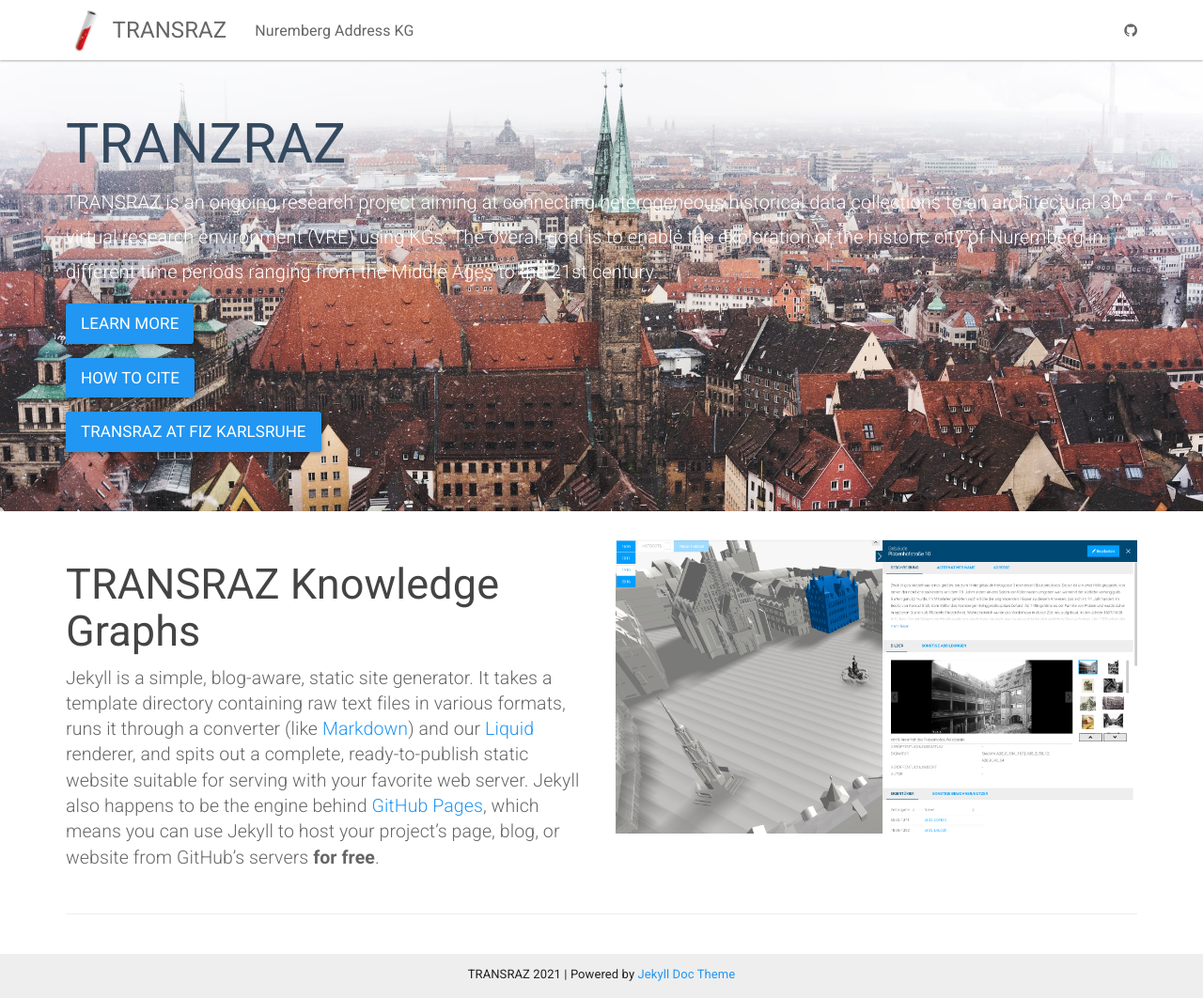
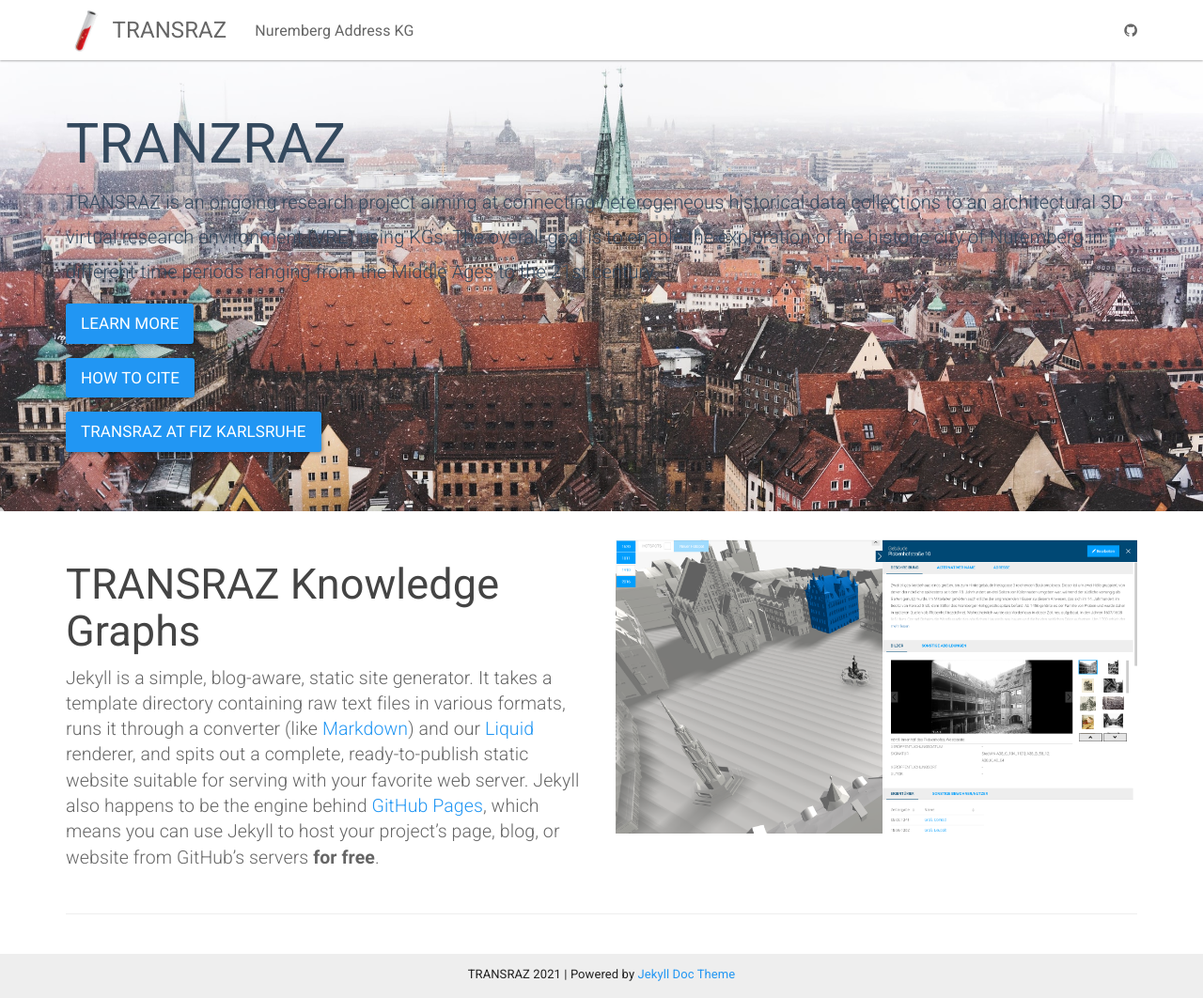
Before and after one commit to ISE-FIZKarlsruhe/Transraz, a Jekyll site: the page built from index.html, in a window 1280 px wide and 1062 px high. Shown: the whole window at 94% size. Built offline with Jekyll 4.4.1, drawn with Linux system fonts in a browser that asks for light colours.

Commit message:
Update _jekyll-doc-theme.scss

```diff
--- a/_sass/_jekyll-doc-theme.scss
+++ b/_sass/_jekyll-doc-theme.scss
@@ -22,6 +22,10 @@
     color: #fff;
 
     h1 {
+      color: #34495e;
+    }
+
+    p {
       color: #34495e;
     }
     // background-attachment: fixed;
```
